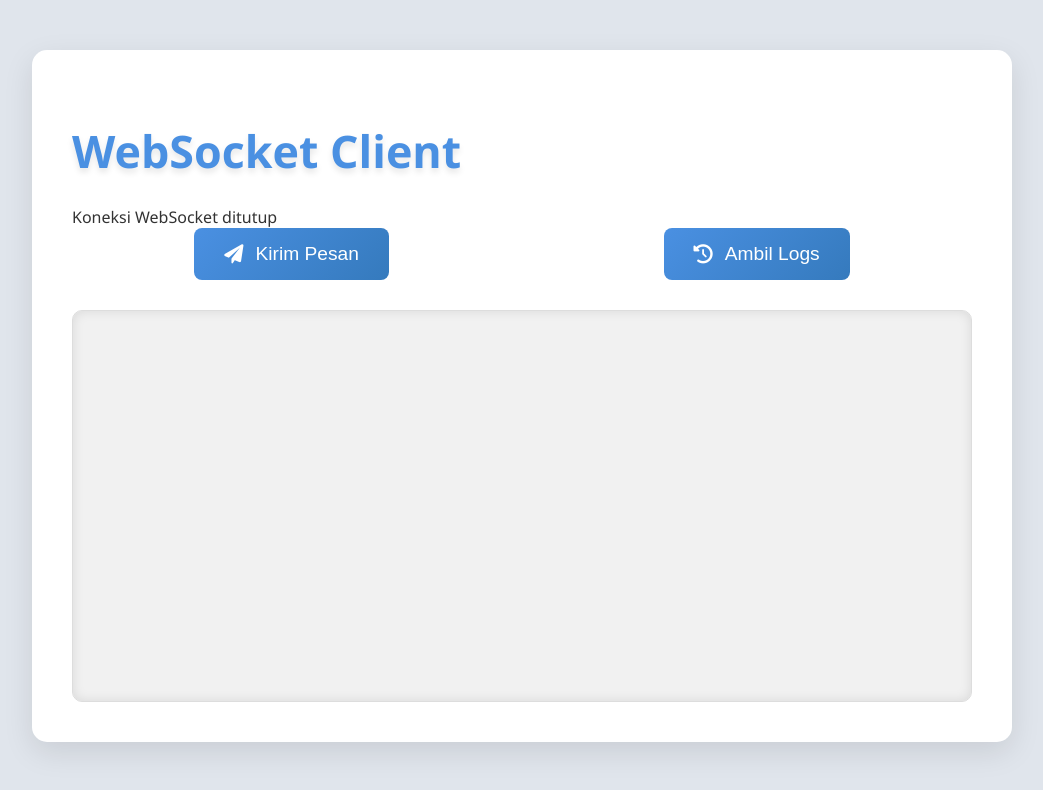
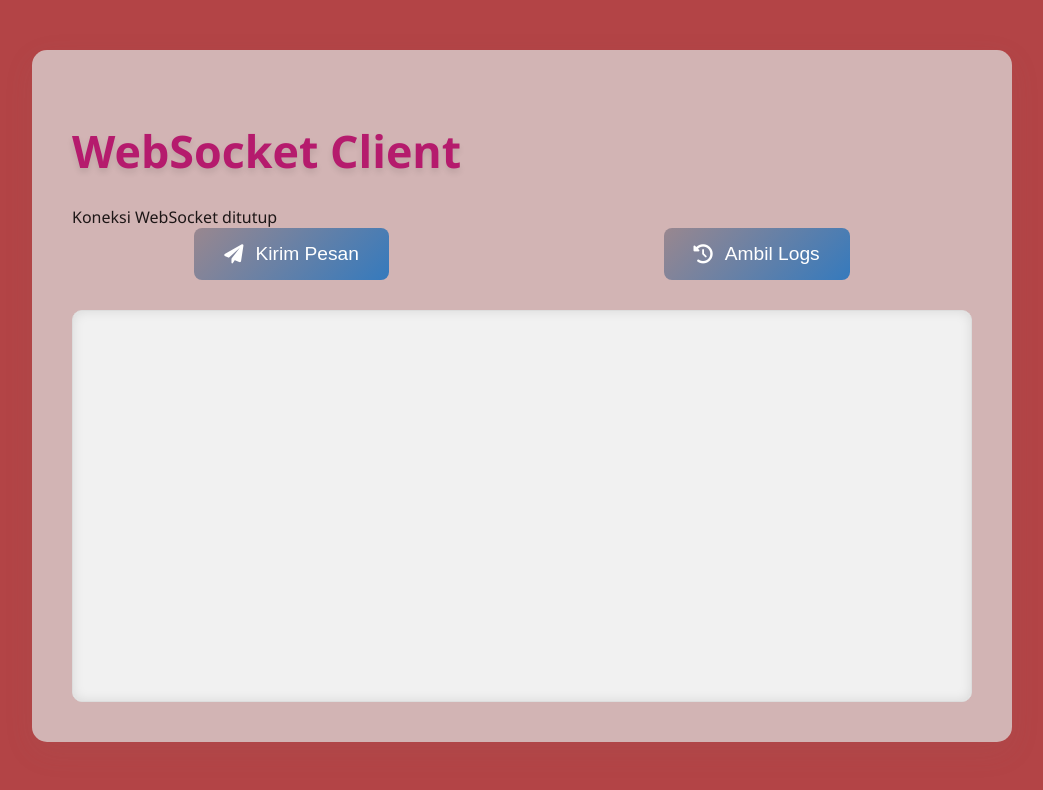
Before and after one commit to gizzapradnya/web-socket, a website: page index.html in a window 1280 px wide. Shown: the whole page, without its empty margins (118-1161 px from the left). Drawn offline with Linux system fonts and the light colour scheme.

Commit message:
index.html

```diff
--- a/index.html
+++ b/index.html
@@ -10,17 +10,17 @@
       font-family: 'Segoe UI', Tahoma, Geneva, Verdana, sans-serif;
       margin: 0;
       padding: 0;
-      background-color: #e0e5ec;
-      color: #333;
+      background-color: #b34446;
+      color: #1e1717;
     }
 
     .container {
       max-width: 900px;
       margin: 50px auto;
       padding: 40px;
-      background-color: white;
+      background-color: rgb(210, 180, 180);
       border-radius: 15px;
-      box-shadow: 0 10px 30px rgba(0, 0, 0, 0.1);
+      box-shadow: 0 10px 30px #8e6f6f1a;
       transition: transform 0.3s ease;
     }
 
@@ -29,7 +29,7 @@
     }
 
     h1 {
-      color: #4A90E2;
+      color: #b51b6d;
       font-size: 2.8em;
       margin-bottom: 25px;
       text-shadow: 0 4px 6px rgba(0, 0, 0, 0.1);
@@ -38,7 +38,7 @@
     .status {
       font-size: 1.2em;
       padding: 12px;
-      color: #28a745;
+      color: #ce6cdb;
       background-color: #d4edda;
       border-radius: 5px;
       margin-bottom: 20px;
@@ -47,7 +47,7 @@
     }
 
     .status.error {
-      color: #dc3545;
+      color: #aa0a1a;
       background-color: #f8d7da;
     }
 
@@ -67,7 +67,7 @@
       padding: 15px 30px;
       font-size: 1.2em;
       color: white;
-      background: linear-gradient(135deg, #4A90E2, #357ABD);
+      background: linear-gradient(135deg, #99878f, #357ABD);
       border: none;
       border-radius: 8px;
       cursor: pointer;
@@ -153,7 +153,8 @@
       output.scrollTop = output.scrollHeight;  // Auto-scroll ke bawah
     };
 
-    ws.onerror = (err) => {
+    ws.onerror = (err) =>
+      ws.onerror = (err) => {
       status.textContent = `Error: ${err.message}`;
       status.classList.remove('status', 'closed');
       status.classList.add('error');
```
